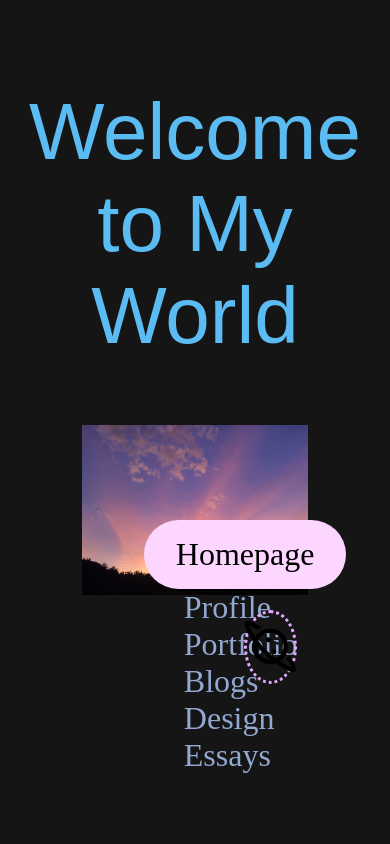
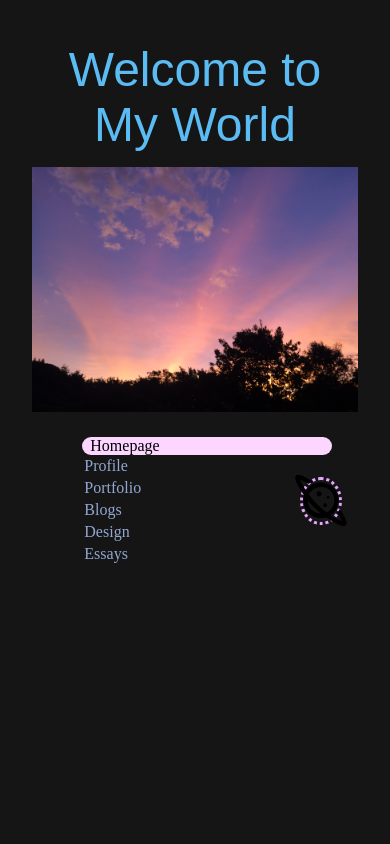
Before and after one commit to GabyHon/DIGA3008A, a plain HTML site: page index.html in a window 390 px wide. Both pictures are taken after a click on the label "planet". Shown: the top 844 px of the page. Drawn offline with nearby package versions, Linux system fonts and the light colour scheme; a web font is replaced by a local one.

Commit message:
Responsive design
Completed responsive design for homepage.

```diff
--- a/main.css
+++ b/main.css
@@ -7,15 +7,13 @@
 
 #HomeImg
 {
-    padding: 10px;
+    margin: 10px;
     max-height: max-content;
     min-height: min-content;
     height: auto;
     width: 50rem;
     max-width: 100%;
 }
-
-
 
 h1
 {
@@ -157,3 +155,95 @@ body
   'GRAD' -20,
   'opsz' 48
 }
+
+/* Media query for responsive design */
+
+/* Mobile deivces */
+@media (max-width: 900px)
+{
+    #HomeTitle
+    {
+        font-size: 3rem;
+        margin: 10px;
+    }
+
+    #HomeImg
+    {
+        margin: 5px;
+        padding: 0;
+    }
+
+    body{
+        padding: 0;
+    }
+
+    .NavBar
+    {
+        height: auto;
+        margin-inline: 10px;
+    }
+
+    .NavBar ul
+    {
+        text-align: left;
+        display: block;
+        padding: 0;
+    }
+
+    .NavBar ul li
+    {
+        text-align: left;
+        display: block;
+        padding: 2px;
+    }
+
+    .NavBar ul li a{
+        padding: 2px 0px;
+        font-size: 1rem;
+    }
+
+    .NavBar li.ActivePage
+    {
+        background-color: #FDD6FF;
+        background-size: 10% 10%;
+        padding: 0 0.5rem;
+        cursor: default;
+        border-radius: 1rem;
+        font-size: 1rem;
+    }
+
+    .Navigation
+    {
+        height: 20vh;
+        top: 25vh;
+    }
+
+    #MenuBtn
+    {
+        height: 5vh;
+        width: 5vw;
+    }
+}
+
+/* Tablet deivces */
+@media (min-width: 900px)
+{
+    body
+    {
+        padding: 0;
+    }
+
+    .Navigation
+    {
+        height: 10vh;
+        top: 15vh;
+    }
+
+    .NavBar ul
+    {
+        text-align: left;
+        display: block;
+        padding: 0;
+        justify-content: center;
+    }
+}
```
